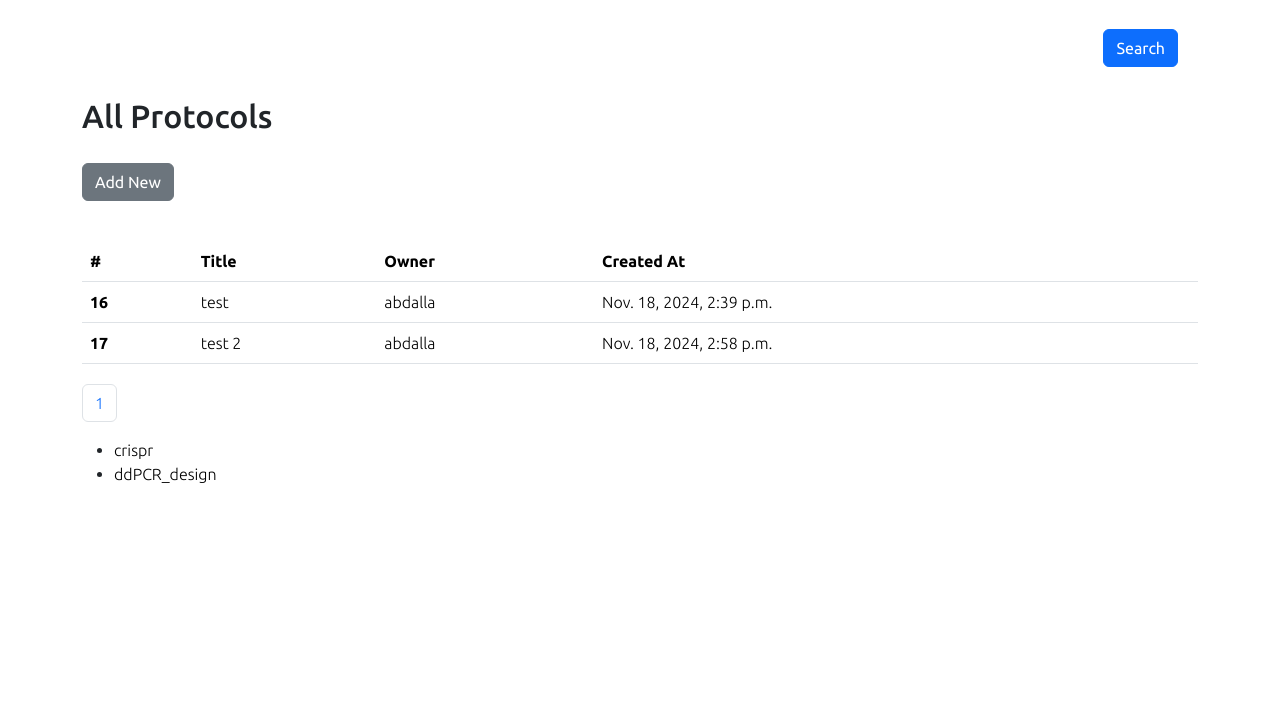
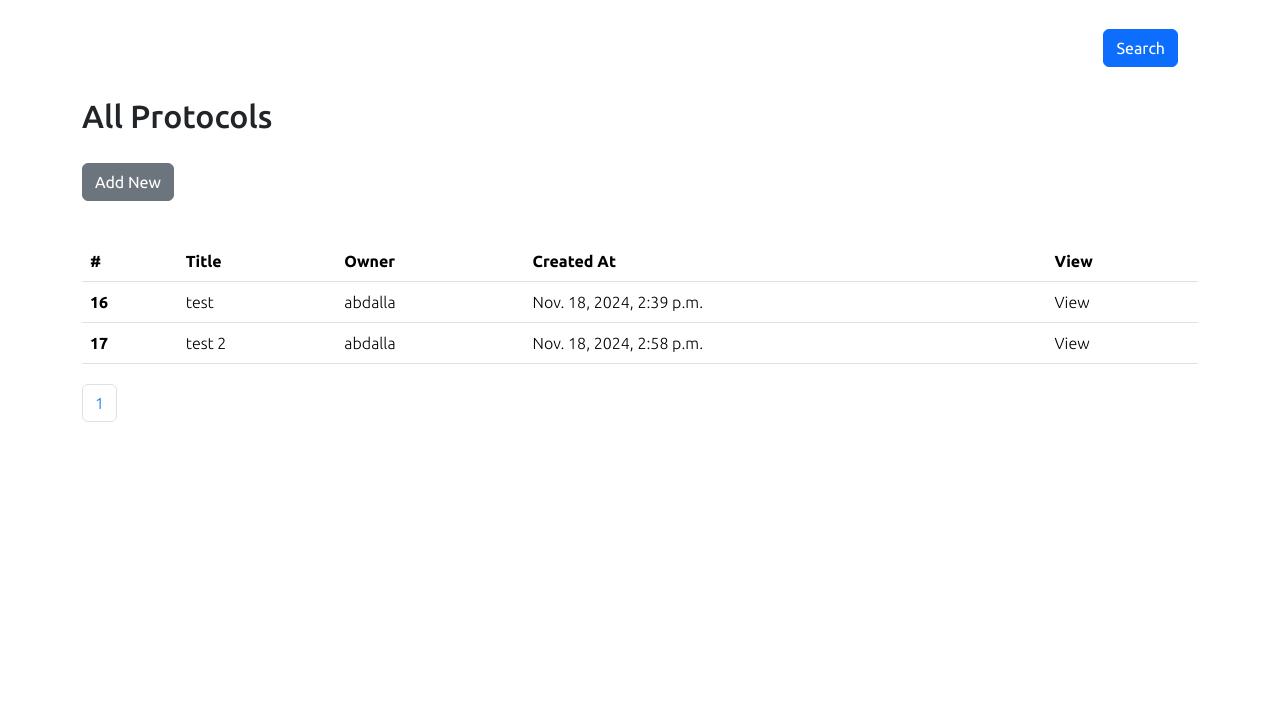
Before and after one commit to abdalla-diaai/A-Z-database, a Django app: page /view_protocols in a window 1280 px wide. Shown: the part 97-823 px from the top of the page. Run offline with Django 4.2, Linux system fonts and the light colour scheme; a user stored in the database is signed in; data comes from the database, SQL or seed files in the repository; some libraries are stand-ins or nearby versions.

Commit message:
changed protocol page to table.

```diff
--- a/AtoZ/reagents/templates/reagents/protocols.html
+++ b/AtoZ/reagents/templates/reagents/protocols.html
@@ -21,6 +21,7 @@
                 <th scope="col">Title</th>
                 <th scope="col">Owner</th>
                 <th scope="col">Created At</th>
+                <th scope="col">View</th>
             </tr>
         </thead>
         <tbody>
@@ -30,6 +31,7 @@
                 <td>{{ protocol.title }}</td>
                 <td>{{ protocol.owner }}</td>
                 <td> {{ protocol.created }}</td>
+                <td>   <a href="{% url 'protocol' protocol.title %}">View</a> </td>
             </tr>
             {% endfor %}
         </tbody>
@@ -60,13 +62,4 @@
 {% endif %}
 {% endif %}
 
-
-
-
-<ul>
-    {% for entry in entries %}
-    <li><a href="{% url 'protocol' entry %}">{{ entry }}</a></li>
-    {% endfor %}
-</ul>
-
 {% endblock %}
```
